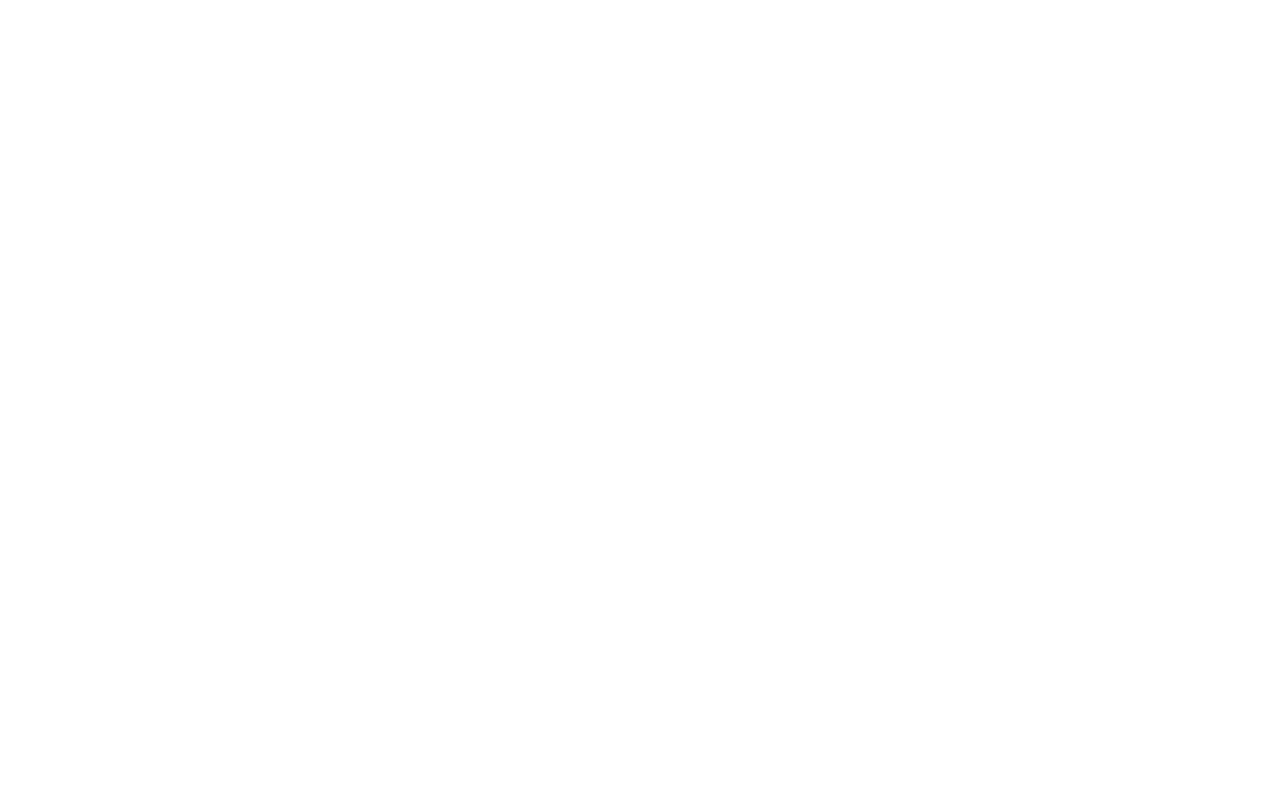
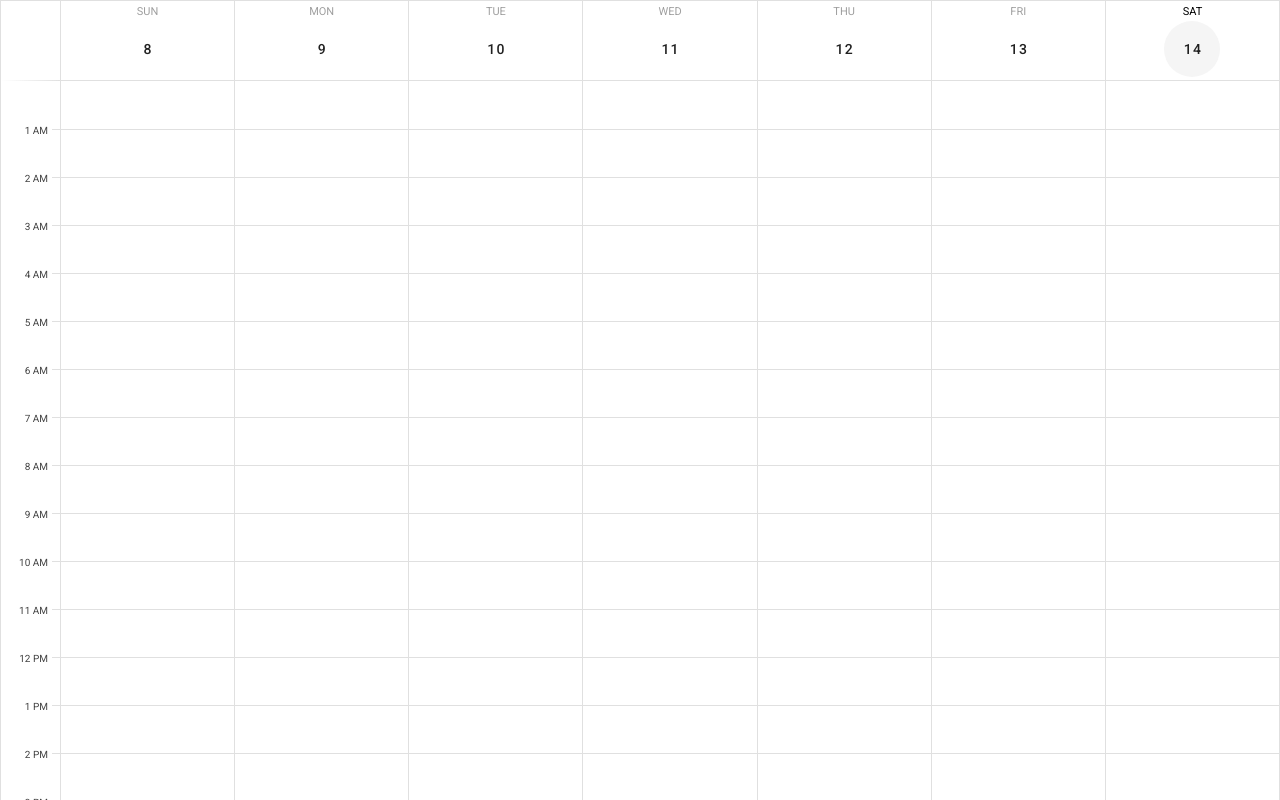
Before and after one commit to slkrx/calendar, a Vue app: page / in a window 1280 px wide. Shown: the top 800 px of the page. Built offline with nearby package versions, Linux system fonts and the light colour scheme.

Commit message:
show weekly view calendar instead of hello world

```diff
--- a/src/App.vue
+++ b/src/App.vue
@@ -1,19 +1,19 @@
 <template>
   <v-app>
     <v-main>
-      <HelloWorld/>
+      <Calendar/>
     </v-main>
   </v-app>
 </template>
 
 <script>
-import HelloWorld from './components/HelloWorld';
+import Calendar from './components/Calendar';
 
 export default {
   name: 'App',
 
   components: {
-    HelloWorld,
+    Calendar,
   },
 
   data: () => ({
--- /dev/null
+++ b/src/components/Calendar.vue
@@ -0,0 +1,8 @@
+<template>
+  <div>
+    <v-calendar type="week"></v-calendar>
+  </div>
+</template>
+
+<script>
+</script>
--- a/src/components/HelloWorld.vue
+++ /dev/null
@@ -1,6 +0,0 @@
-<template>
-  <div></div>
-</template>
-
-<script>
-</script>
```
